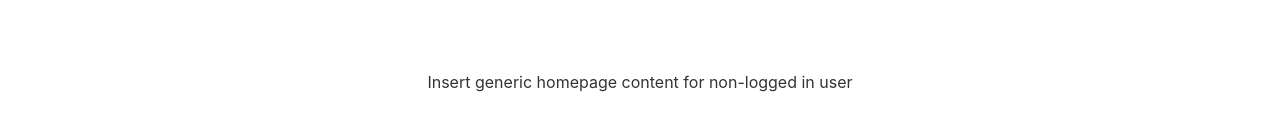
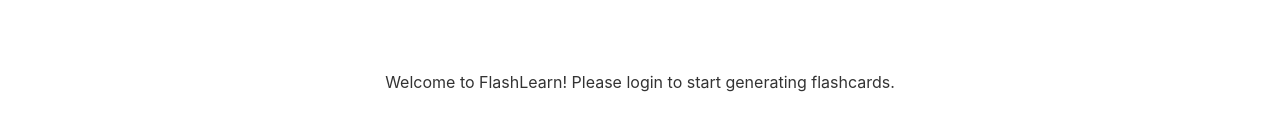
Before and after one commit to FlashCardGeneratorApp/Flashcard-App-Frontend, a React (Vite) app: page / in a window 1280 px wide. Shown: the part 414-544 px from the top of the page. Built offline with nearby package versions, Linux system fonts and the light colour scheme; no server answers.

Commit message:
edited homepage for user not logged in

```diff
--- a/src/components/Home.jsx
+++ b/src/components/Home.jsx
@@ -75,7 +75,7 @@
         </p>
       ) : (
         <div>
-          Insert generic homepage content for non-logged in user
+          Welcome to FlashLearn! Please login to start generating flashcards.
         </div>
       )}
     </div>
```
